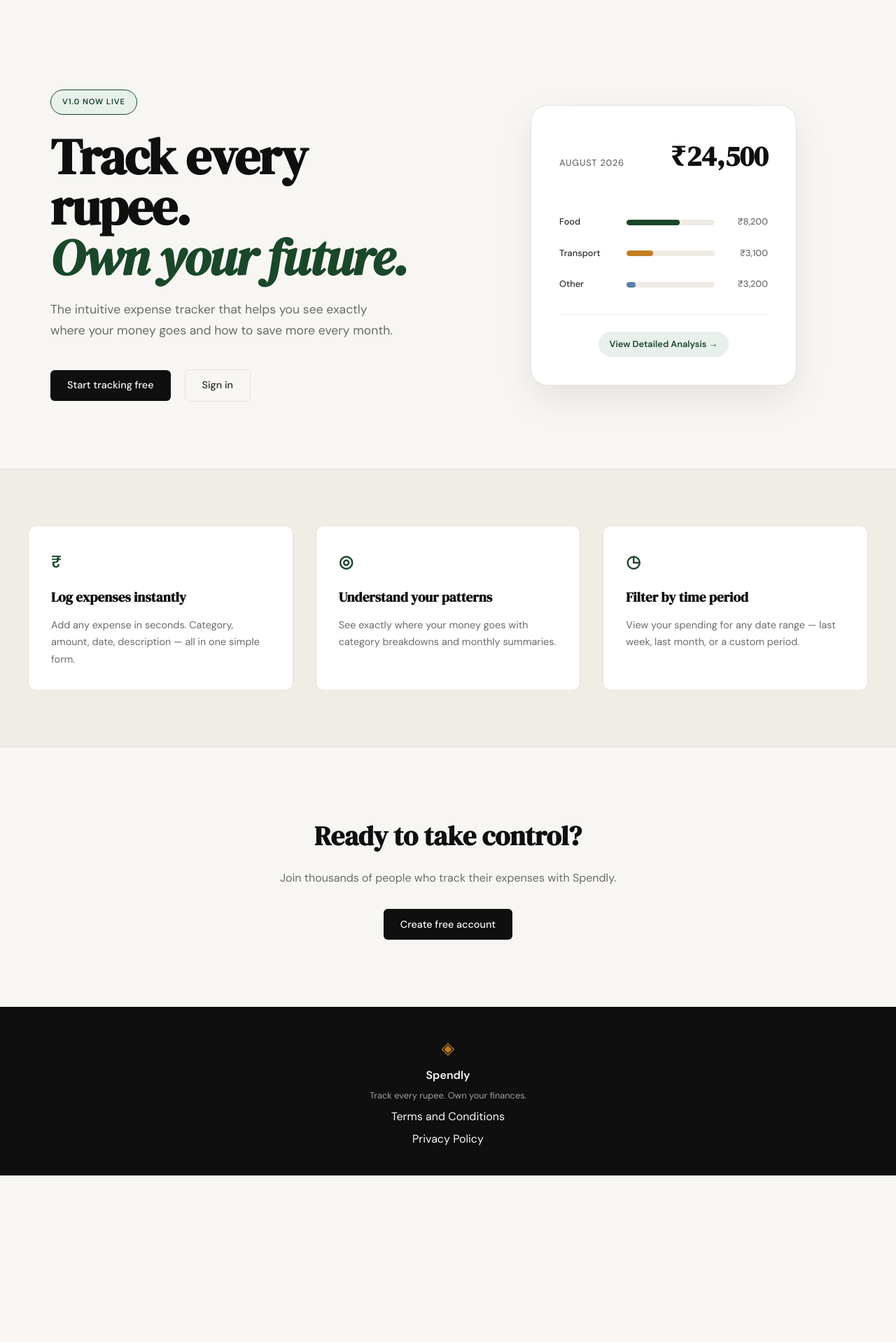
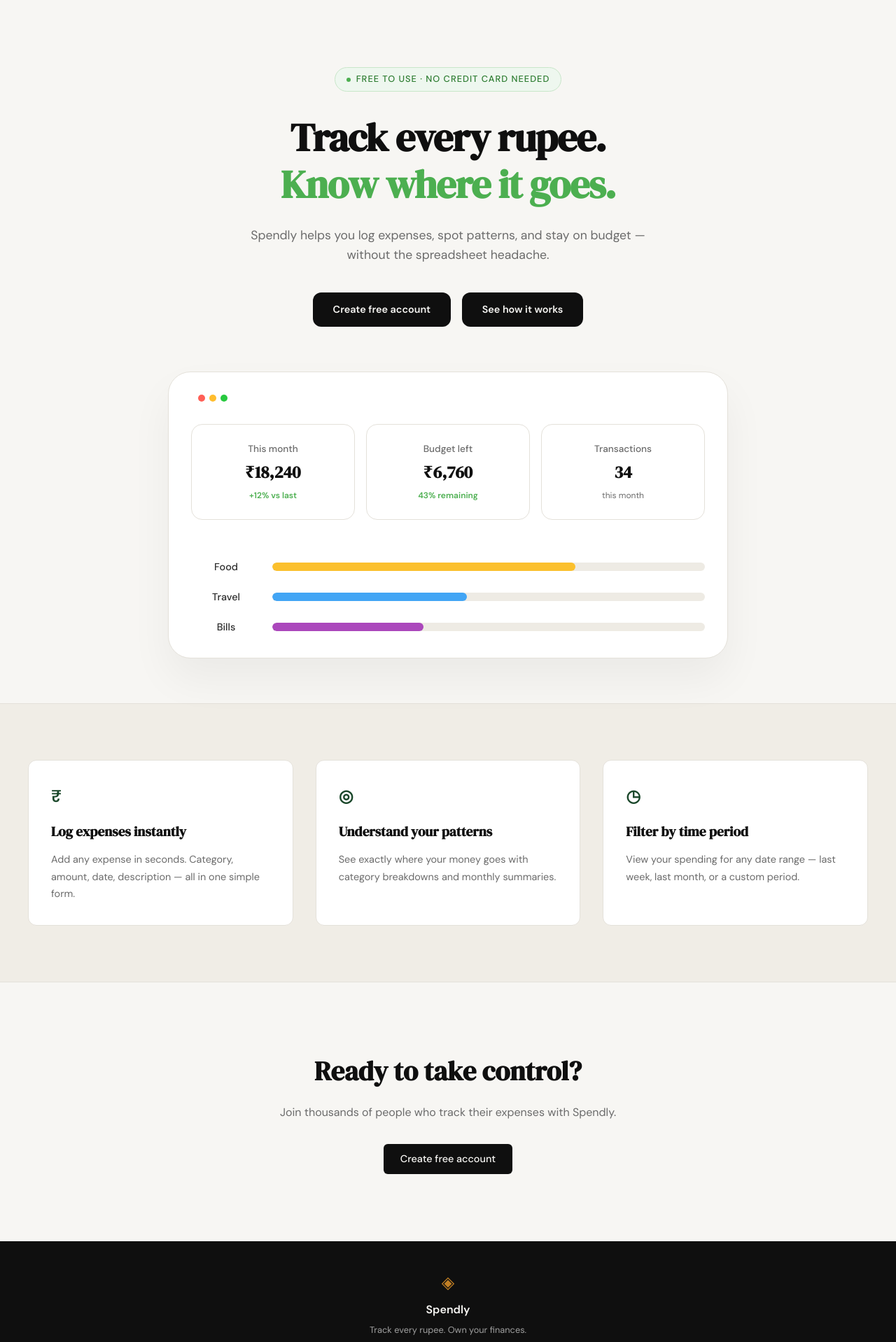
Before and after one commit to shanmukhasriram/spendly, a Flask app: page / in a window 1280 px wide. Shown: the part 61-1979 px from the top of the page at 70% size. Before the commit the page ends 1741 px from the top, so only its background shows below. Run offline with Flask 3, Linux system fonts and the light colour scheme.

Commit message:
landing: redesign hero section to match mockup

```diff
--- a/static/css/landing.css
+++ b/static/css/landing.css
@@ -1,79 +1,187 @@
 /* Hero Section Overrides */
 .hero {
-    padding: 8rem 2rem 6rem;
-    gap: 6rem;
+    padding: 6rem 2rem 4rem;
+    text-align: center;
+    display: flex;
+    flex-direction: column;
+    align-items: center;
+    gap: 4rem;
+}
+
+.hero-inner {
+    display: flex;
+    flex-direction: column;
+    align-items: center;
+    max-width: 800px;
 }
 
 .hero-badge {
-    background: var(--accent-light);
-    color: var(--accent);
-    font-size: 0.7rem;
-    font-weight: 700;
-    padding: 0.5rem 1rem;
-    border: 1px solid var(--accent);
+    display: flex;
+    align-items: center;
+    gap: 0.5rem;
+    background: #eef7ef;
+    color: #2e7d32;
+    font-size: 0.8rem;
+    font-weight: 500;
+    padding: 0.4rem 1rem;
+    border: 1px solid #c8e6c9;
+    border-radius: 999px;
+    margin-bottom: 2rem;
+}
+
+.badge-dot {
+    width: 6px;
+    height: 6px;
+    background: #4caf50;
+    border-radius: 50%;
 }
 
 .hero-title {
-    font-size: clamp(3rem, 6vw, 4.5rem);
+    font-size: clamp(2.5rem, 5vw, 3.5rem);
+    line-height: 1.2;
     margin-bottom: 1.5rem;
-    line-height: 1;
+    color: var(--ink);
+}
+
+.text-accent {
+    color: #4caf50;
 }
 
 .hero-subtitle {
     font-size: 1.1rem;
+    color: var(--ink-muted);
     margin-bottom: 2.5rem;
-    max-width: 500px;
+    max-width: 600px;
+    line-height: 1.6;
 }
 
 .hero-actions {
-    gap: 1.25rem;
+    display: flex;
+    gap: 1rem;
+    justify-content: center;
 }
 
-/* Enhanced Mock Card */
-.mock-card {
-    background: var(--paper-card);
-    border: 1px solid var(--border);
-    border-radius: 24px;
-    padding: 2.5rem;
-    box-shadow: 0 20px 50px rgba(0,0,0,0.08);
-    position: relative;
+/* Buttons */
+.hero-actions .btn-primary {
+    background: var(--ink);
+    color: var(--paper);
+    padding: 0.8rem 1.8rem;
+    border-radius: 12px;
+    font-weight: 600;
 }
 
-.mock-card-header {
-    margin-bottom: 2rem;
-    border-bottom: none;
-}
-
-.mock-total {
-    font-size: 2.5rem;
-    font-weight: 700;
-}
-
-.mock-bars {
-    gap: 1.5rem;
-}
-
-.mock-bar-row {
-    gap: 1rem;
-}
-
-.mock-bar-track {
-    height: 8px;
-}
-
-.mock-card-footer {
-    margin-top: 2rem;
-    padding-top: 1.5rem;
-    border-top: 1px solid var(--border-soft);
+/* Mock Card (New Design) */
+.hero-visual {
+    width: 100%;
     display: flex;
     justify-content: center;
 }
 
-.mock-btn {
-    font-size: 0.8rem;
+.mock-card {
+    background: var(--paper-card);
+    border: 1px solid var(--border);
+    border-radius: 32px;
+    padding: 2rem;
+    width: 100%;
+    max-width: 800px;
+    box-shadow: 0 30px 60px rgba(0,0,0,0.05);
+    position: relative;
+}
+
+.card-window-header {
+    display: flex;
+    gap: 6px;
+    margin-bottom: 2rem;
+    padding-left: 10px;
+}
+
+.dot {
+    width: 10px;
+    height: 10px;
+    border-radius: 50%;
+}
+.dot.red { background: #ff5f56; }
+.dot.yellow { background: #ffbd2e; }
+.dot.green { background: #27c93f; }
+
+.stats-grid {
+    display: grid;
+    grid-template-columns: repeat(3, 1fr);
+    gap: 1rem;
+    margin-bottom: 2.5rem;
+}
+
+.stat-card {
+    background: #fff;
+    border: 1px solid var(--border);
+    border-radius: 16px;
+    padding: 1.5rem;
+    display: flex;
+    flex-direction: column;
+    gap: 0.25rem;
+}
+
+.stat-label {
+    font-size: 0.85rem;
+    color: var(--ink-muted);
+    font-weight: 500;
+}
+
+.stat-value {
+    font-family: var(--font-display);
+    font-size: 1.5rem;
+    font-weight: 700;
+    color: var(--ink);
+}
+
+.stat-trend {
+    font-size: 0.75rem;
+    color: var(--ink-muted);
+}
+
+.stat-trend.positive {
+    color: #4caf50;
     font-weight: 600;
-    color: var(--accent);
-    background: var(--accent-light);
-    padding: 0.5rem 1rem;
+}
+
+.mock-bars {
+    display: flex;
+    flex-direction: column;
+    gap: 1.25rem;
+    padding-top: 1rem;
+}
+
+.mock-bar-row {
+    display: grid;
+    grid-template-columns: 100px 1fr;
+    align-items: center;
+    gap: 1rem;
+}
+
+.mock-cat {
+    font-size: 0.9rem;
+    font-weight: 500;
+    color: var(--ink-soft);
+}
+
+.mock-bar-track {
+    height: 12px;
+    background: var(--border-soft);
+    border-radius: 999px;
+    overflow: hidden;
+}
+
+.mock-bar {
+    height: 100%;
     border-radius: 999px;
 }
+
+.bar-yellow { background: #fbc02d; }
+.bar-blue { background: #42a5f5; }
+.bar-purple { background: #ab47bc; }
+
+@media (max-width: 768px) {
+    .stats-grid {
+        grid-template-columns: 1fr;
+    }
+}
--- a/templates/landing.html
+++ b/templates/landing.html
@@ -10,51 +10,63 @@
 
 <section class="hero">
     <div class="hero-inner">
-        <div class="hero-badge">v1.0 Now Live</div>
+        <div class="hero-badge"><span class="badge-dot"></span> Free to use · No credit card needed</div>
         <h1 class="hero-title">
             Track every rupee.<br>
-            <em>Own your future.</em>
+            <span class="text-accent">Know where it goes.</span>
         </h1>
         <p class="hero-subtitle">
-            The intuitive expense tracker that helps you see exactly
-            where your money goes and how to save more every month.
+            Spendly helps you log expenses, spot patterns, and stay
+            on budget — without the spreadsheet headache.
         </p>
         <div class="hero-actions">
-            <a href="{{ url_for('register') }}" class="btn-primary">Start tracking free</a>
-            <a href="{{ url_for('login') }}" class="btn-ghost">Sign in</a>
+            <a href="{{ url_for('register') }}" class="btn-primary">Create free account</a>
+            <a href="{{ url_for('login') }}" class="btn-primary">See how it works</a>
         </div>
     </div>
     <div class="hero-visual">
         <div class="mock-card">
-            <div class="mock-card-header">
-                <span class="mock-label">August 2026</span>
-                <span class="mock-total">₹24,500</span>
+            <div class="card-window-header">
+                <span class="dot red"></span>
+                <span class="dot yellow"></span>
+                <span class="dot green"></span>
+            </div>
+            <div class="stats-grid">
+                <div class="stat-card">
+                    <span class="stat-label">This month</span>
+                    <span class="stat-value">₹18,240</span>
+                    <span class="stat-trend positive">+12% vs last</span>
+                </div>
+                <div class="stat-card">
+                    <span class="stat-label">Budget left</span>
+                    <span class="stat-value">₹6,760</span>
+                    <span class="stat-trend positive">43% remaining</span>
+                </div>
+                <div class="stat-card">
+                    <span class="stat-label">Transactions</span>
+                    <span class="stat-value">34</span>
+                    <span class="stat-trend">this month</span>
+                </div>
             </div>
             <div class="mock-bars">
                 <div class="mock-bar-row">
                     <span class="mock-cat">Food</span>
                     <div class="mock-bar-track">
-                        <div class="mock-bar" style="width: 60%"></div>
+                        <div class="mock-bar bar-yellow" style="width: 70%"></div>
                     </div>
-                    <span class="mock-amt">₹8,200</span>
                 </div>
                 <div class="mock-bar-row">
-                    <span class="mock-cat">Transport</span>
+                    <span class="mock-cat">Travel</span>
                     <div class="mock-bar-track">
-                        <div class="mock-bar mock-bar-2" style="width: 30%"></div>
+                        <div class="mock-bar bar-blue" style="width: 45%"></div>
                     </div>
-                    <span class="mock-amt">₹3,100</span>
                 </div>
                 <div class="mock-bar-row">
-                    <span class="mock-cat">Other</span>
+                    <span class="mock-cat">Bills</span>
                     <div class="mock-bar-track">
-                        <div class="mock-bar mock-bar-3" style="width: 10%"></div>
+                        <div class="mock-bar bar-purple" style="width: 35%"></div>
                     </div>
-                    <span class="mock-amt">₹3,200</span>
                 </div>
-            </div>
-            <div class="mock-card-footer">
-                <span class="mock-btn">View Detailed Analysis →</span>
             </div>
         </div>
     </div>
```
